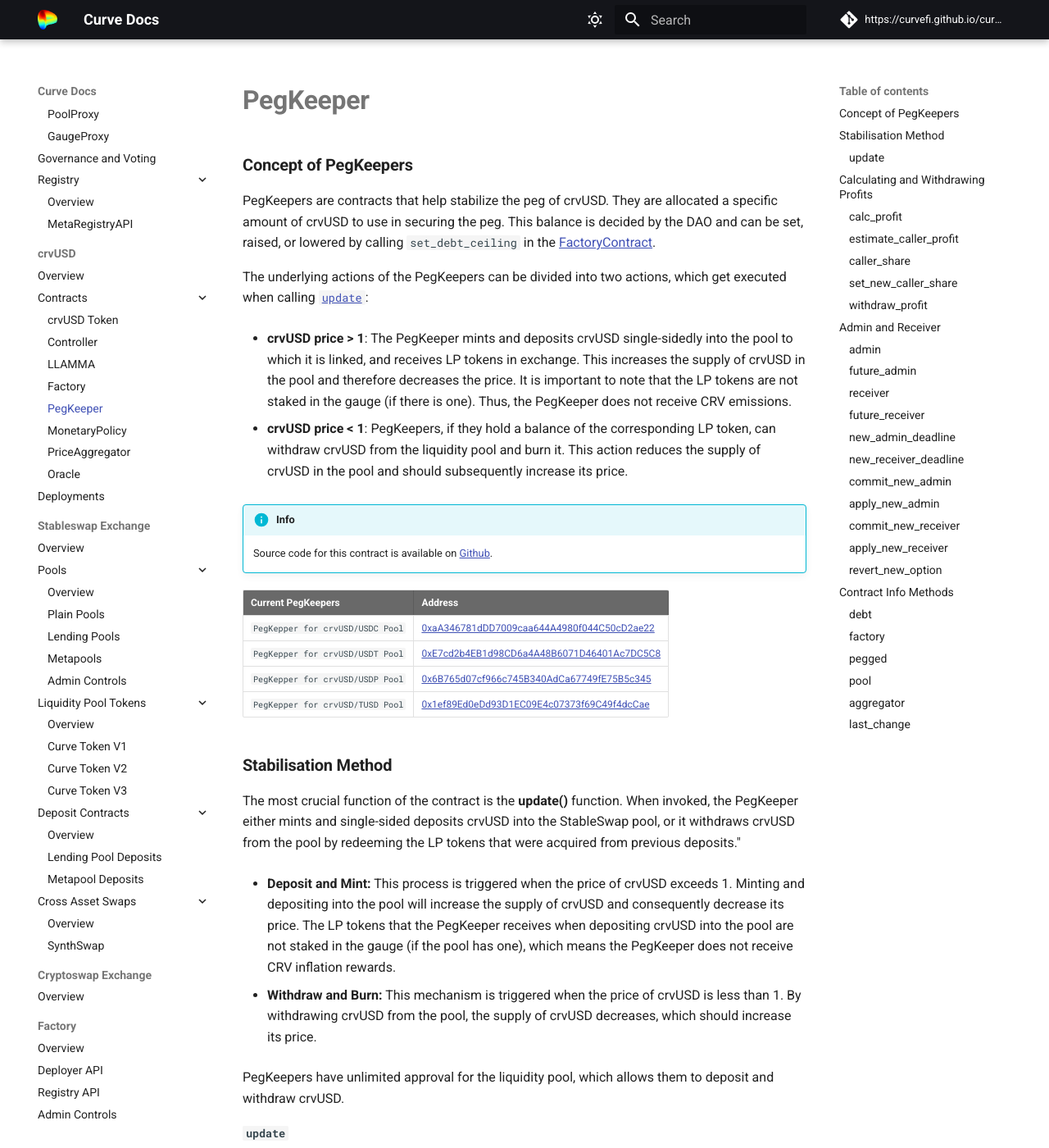
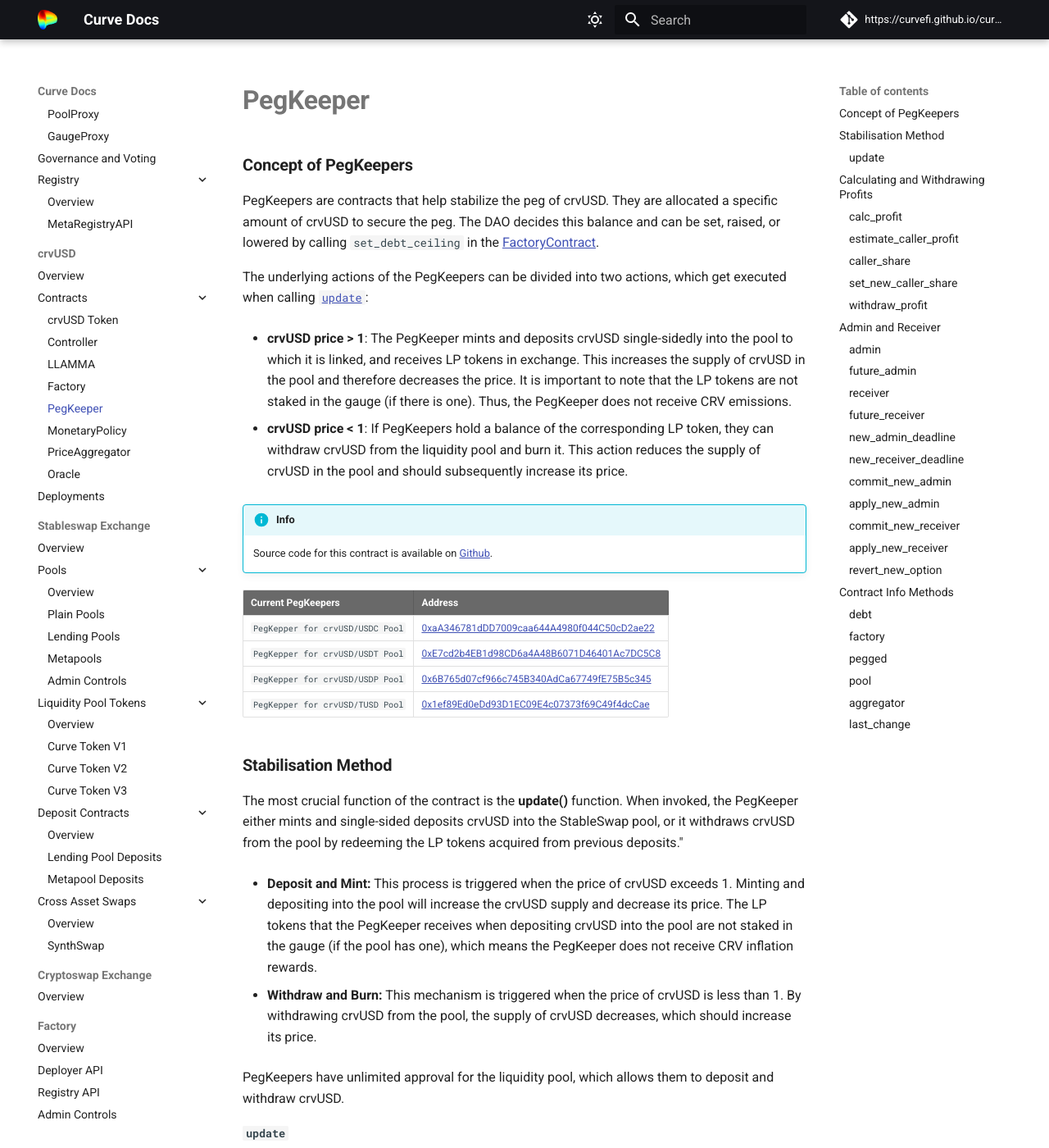
Before and after one commit to CurveDocs/curve-docs, an MkDocs documentation site: the page built from docs/crvUSD/pegkeeper.md, in a window 1280 px wide and 1400 px high. Shown: the whole window at 82% size. Built offline with MkDocs 1.6.1 and Material for MkDocs 9.7.7, drawn with Linux system fonts in a browser that asks for light colours; some of the changed text lies outside the part shown.

Commit message:
gammar and typos improvements at pegkeepers

```diff
--- a/docs/crvUSD/pegkeeper.md
+++ b/docs/crvUSD/pegkeeper.md
@@ -1,14 +1,14 @@
 ## **Concept of PegKeepers**
 
-PegKeepers are contracts that help stabilize the peg of crvUSD. They are allocated a specific amount of crvUSD to use in securing the peg.
-This balance is decided by the DAO and can be set, raised, or lowered by calling `set_debt_ceiling` in the [FactoryContract](/curve-docs/docs/LLAMMA/factory.md).
+PegKeepers are contracts that help stabilize the peg of crvUSD. They are allocated a specific amount of crvUSD to secure the peg.
+The DAO decides this balance and can be set, raised, or lowered by calling `set_debt_ceiling` in the [FactoryContract](/curve-docs/docs/LLAMMA/factory.md).
 
 
 The underlying actions of the PegKeepers can be divided into two actions, which get executed when calling [`update`](#update):
 
 - **crvUSD price > 1**: The PegKeeper mints and deposits crvUSD single-sidedly into the pool to which it is linked, and receives LP tokens in exchange. This increases the supply of crvUSD in the pool and therefore decreases the price. It is important to note that the LP tokens are not staked in the gauge (if there is one). Thus, the PegKeeper does not receive CRV emissions.
 
-- **crvUSD price < 1**: PegKeepers, if they hold a balance of the corresponding LP token, can withdraw crvUSD from the liquidity pool and burn it. This action reduces the supply of crvUSD in the pool and should subsequently increase its price.
+- **crvUSD price < 1**: If PegKeepers hold a balance of the corresponding LP token, they can withdraw crvUSD from the liquidity pool and burn it. This action reduces the supply of crvUSD in the pool and should subsequently increase its price.
 
 
 !!! info
@@ -24,9 +24,9 @@
 
 
 ## **Stabilisation Method**
-The most crucial function of the contract is the **update()** function. When invoked, the PegKeeper either mints and single-sided deposits crvUSD into the StableSwap pool, or it withdraws crvUSD from the pool by redeeming the LP tokens that were acquired from previous deposits."
+The most crucial function of the contract is the **update()** function. When invoked, the PegKeeper either mints and single-sided deposits crvUSD into the StableSwap pool, or it withdraws crvUSD from the pool by redeeming the LP tokens acquired from previous deposits."
 
-* **Deposit and Mint:** This process is triggered when the price of crvUSD exceeds 1. Minting and depositing into the pool will increase the supply of crvUSD and consequently decrease its price. The LP tokens that the PegKeeper receives when depositing crvUSD into the pool are not staked in the gauge (if the pool has one), which means the PegKeeper does not receive CRV inflation rewards.
+* **Deposit and Mint:** This process is triggered when the price of crvUSD exceeds 1. Minting and depositing into the pool will increase the crvUSD supply and decrease its price. The LP tokens that the PegKeeper receives when depositing crvUSD into the pool are not staked in the gauge (if the pool has one), which means the PegKeeper does not receive CRV inflation rewards.
 
 * **Withdraw and Burn:** This mechanism is triggered when the price of crvUSD is less than 1. By withdrawing crvUSD from the pool, the supply of crvUSD decreases, which should increase its price.
 
@@ -45,7 +45,7 @@
     | $balance_{crvUSD} < balance_{pairedCoin}$ |  mint and deposit |
     | $balance_{crvUSD} > balance_{pairedCoin}$ | withdraw and borrow |
 
-    A share (`caller_share`) of the generated profit will be awarded to the caller of the function. By default, this is set to `msg.sender`, but there is also the possibility to input a `_beneficiary` address to which the rewards will be sent.
+    A share (`caller_share`) of the generated profit will be awarded to the function's caller. By default, this is set to `msg.sender`, but there is also the possibility to input a `_beneficiary` address to which the rewards will be sent.
 
     Returns: caller's profit (`uint256`).
 
@@ -540,7 +540,7 @@
             @param _receiver Receiver of the profit
             @param _caller_share Caller's share of profit
             @param _factory Factory which should be able to take coins away
-            @param _aggregator Price aggregator which shows the price of pegged in real "dollars"
+            @param _aggregator Price aggregator which shows the price pegged in real "dollars"
             @param _admin Admin account
             """
             assert _index < 2
```
